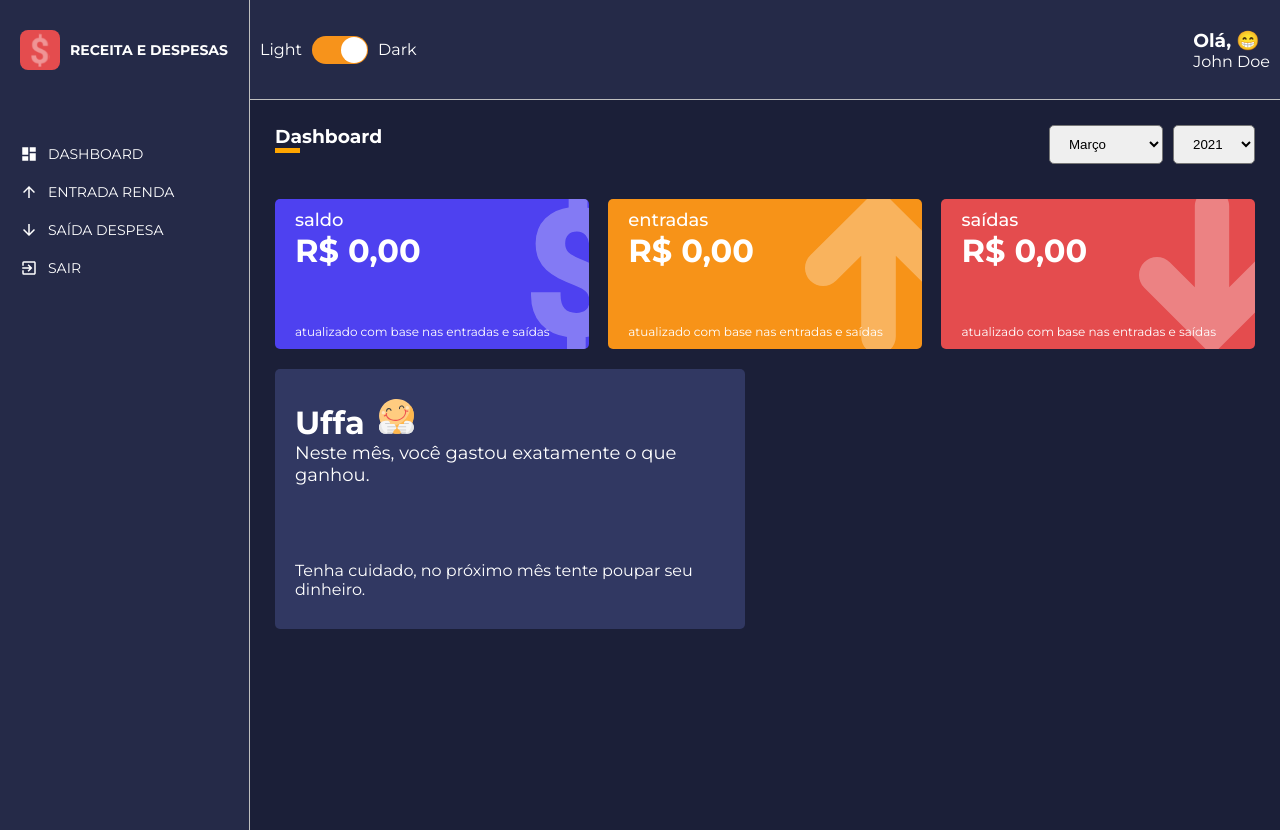
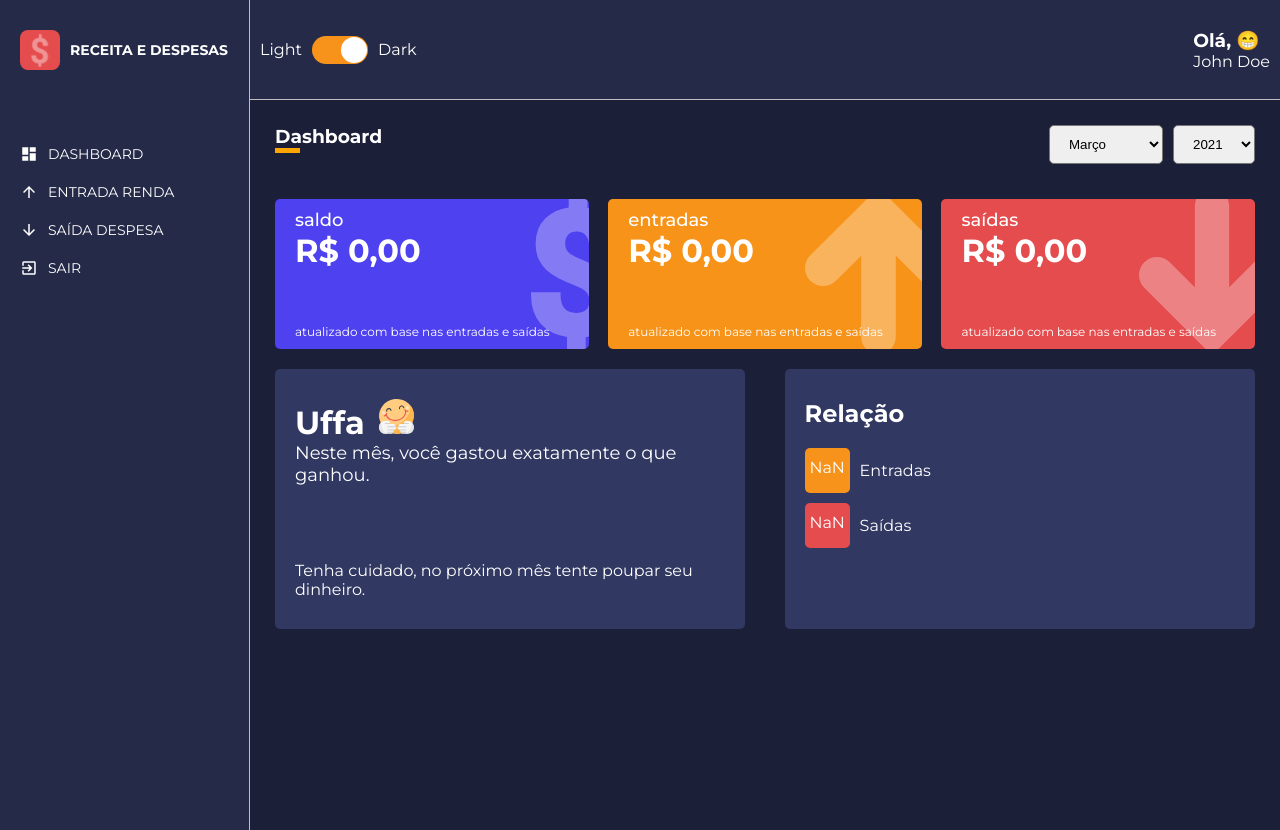
Before and after one commit to geraldobl58/admin-expense-and-income, a React (Create React App) app: page /dashboard in a window 1280 px wide. Built offline with nearby package versions, Linux system fonts and the light colour scheme.

Commit message:
Feature: add graphics with pizza

```diff
--- a/package.json
+++ b/package.json
@@ -17,6 +17,7 @@
     "react-router-dom": "^5.2.0",
     "react-scripts": "4.0.3",
     "react-switch": "^6.0.0",
+    "recharts": "^2.0.8",
     "styled-components": "^5.2.1",
     "typescript": "^4.1.2",
     "uuidv4": "^6.2.6",
--- /dev/null
+++ b/src/components/PieChartBox/index.tsx
@@ -0,0 +1,51 @@
+/* eslint-disable @typescript-eslint/no-redeclare */
+import React from 'react';
+
+import { PieChart, Pie, Cell, ResponsiveContainer } from 'recharts';
+
+import { Container, SideLeft, SideRight, LegendContainer, Legend } from './styles';
+
+interface IPieChartProps {
+    data: {
+        name: string;
+        value: number;
+        percent: number;
+        color: string;
+    }[];
+}
+
+const PieChartBox: React.FC<IPieChartProps> = ({ data }) => (
+    <Container>
+        <SideLeft>
+            <h2>Relação</h2>
+            <LegendContainer>
+                {
+                    data.map(indicator => (
+                        <Legend color={indicator.color} key={indicator.name}>
+                            <div>{indicator.percent}</div>
+                            <span>{indicator.name}</span>
+                        </Legend>
+                    ))
+                }
+            </LegendContainer>
+        </SideLeft>
+        <SideRight>
+            <ResponsiveContainer>
+                <PieChart>
+                    <Pie
+                        data={data}
+                        dataKey='percent'
+                    >
+                        {
+                            data.map((indicator) => (
+                                <Cell key={indicator.name} fill={indicator.color} />
+                            ))
+                        }
+                    </Pie>
+                </PieChart>
+            </ResponsiveContainer>
+        </SideRight>
+    </Container>
+)
+
+export default PieChartBox;
--- /dev/null
+++ b/src/components/PieChartBox/styles.ts
@@ -0,0 +1,77 @@
+import styled from 'styled-components/macro';
+
+interface ILegendProps {
+    color: string;
+}
+
+export const Container = styled.div`
+    width: 48%;
+    height: 260px;
+
+    margin: 10px 0;
+
+    color: ${props => props.theme.colors.white};
+    background: ${props => props.theme.colors.tertiary};
+
+    border-radius: 5px;
+
+    display: flex;
+`;
+
+export const SideLeft = styled.aside`
+    padding: 30px 20px;
+
+    > h2 {
+        margin-bottom: 20px;
+    }
+`;
+
+export const LegendContainer = styled.ul`
+    list-style-type: none;
+
+    max-height: 175px;
+    padding-right: 15px;
+    overflow-y: scroll;
+
+    ::-webkit-scrollbar {
+        width: 10px;
+    }
+
+    ::-webkit-scrollbar-thumb {
+        background-color: ${props => props.theme.colors.secondary};
+        border-radius: 10px;
+    }
+
+    ::-webkit-scrollbar-track {
+        background-color: ${props => props.theme.colors.tertiary};
+    }
+`;
+
+export const Legend = styled.li<ILegendProps>`
+    display: flex;
+    align-items: center;
+
+    margin-bottom: 10px;
+
+    > div {
+        width: 45px;
+        height: 45px;
+        border-radius: 5px;
+
+        font-size: 16px;
+        line-height: 40px;
+        text-align: center;
+
+        background: ${props => props.color};
+    }
+
+    > span {
+        margin-left: 10px;
+    }
+`;
+
+export const SideRight = styled.main`
+    display: flex;
+    flex: 1;
+    justify-content: center;
+`;
--- a/src/pages/Dashboard/index.tsx
+++ b/src/pages/Dashboard/index.tsx
@@ -4,6 +4,7 @@
 import SelectInput from '../../components/SelectInput';
 import WalletBox from '../../components/WalletBox';
 import MessageBox from '../../components/MessageBox';
+import PieChartBox from '../../components/PieChartBox';
 
 import expenses from '../../repositories/expenses';
 import gains from '../../repositories/gains';
@@ -119,6 +120,32 @@
         }
     }, [totalBalance]);
 
+    const relationExpensesGains = useMemo(() => {
+        const total = totalGains + totalExpenses;
+
+        const percentGains = (totalGains / total) * 100;
+        const percentExpenses = (totalExpenses / total) * 100;
+
+        const data = [
+            {
+                name: 'Entradas',
+                value: totalGains,
+                percent: Number(percentGains.toFixed(1)),
+                color: '#f7931b',
+            },
+            {
+                name: 'Saídas',
+                value: totalExpenses,
+                percent: Number(percentExpenses.toFixed(1)),
+                color: '#e44c4e',
+            }
+        ];
+
+        return data;
+
+    }, [totalGains, totalExpenses]);
+
+
     const handleMonthSelected = (month: string) => {
         try {
             const parseMonth = Number(month);
@@ -179,6 +206,7 @@
                     footerText={message.footerText}
                     icon={message.icon}
                 />
+                <PieChartBox data={relationExpensesGains} />
             </Content>
         </Container>
     )
```
Also changed, not shown: 1 other file (tests, documents, lock files or other folders).
